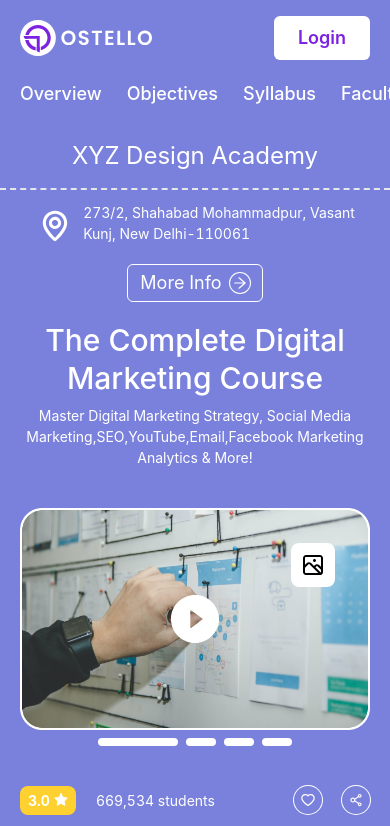
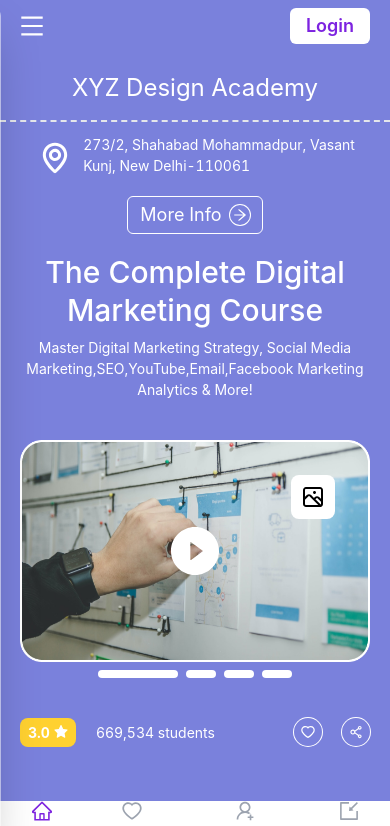
Before and after one commit to albiummid/ostello, a React (Create React App) app: page / in a window 390 px wide. Shown: the top 826 px of the page. Built offline with nearby package versions, Linux system fonts and the light colour scheme.

Commit message:
navbar and bottom bar complete

```diff
--- a/src/components/Header.js
+++ b/src/components/Header.js
@@ -119,7 +119,7 @@ export default function Header() {
         </div>
       </div>
       <div className=' mx-10'>
-        <section className=' xl:max-w-[1347px]  Card flex justify-evenly text-[#414141] p-10 md:p-5 rounded-3xl md:flex-row flex-col sm:mx-auto  bg-white mx-auto   lg:gap-5  shadow-xl  md:-mt-[130px] -mt-[150px] z-[999] my-10 '>
+        <section className=' xl:max-w-[1347px]  Card flex justify-evenly text-[#414141] p-10 md:p-5 rounded-3xl md:flex-row flex-col sm:mx-auto  bg-white mx-auto   lg:gap-5  shadow-xl  md:-mt-[130px] -mt-[150px] my-10 '>
           <div className='px-2 py-1 flex flex-col items-center font-medium justify-center  '>
             <p className='text-xl lg:text-2xl  mb-3'>1 Month</p>
             <div className='flex items-center gap-1'>
--- /dev/null
+++ b/src/components/Layout/BottomBar.jsx
@@ -0,0 +1,77 @@
+import {
+  HeartOutlined,
+  HomeOutlined,
+  ImportOutlined,
+  UserAddOutlined,
+  UserOutlined,
+} from '@ant-design/icons'
+import { Affix } from 'antd'
+import React, { useState } from 'react'
+
+export default function BottomBar() {
+  const [isLoggedIn, setIsLoggedIn] = useState(false)
+  const activeUrl = '/'
+  const navIconClasses = `
+
+   text-xl
+  `
+  const bottomNavs = [
+    {
+      title: 'Home',
+      url: '/',
+      icon: <HomeOutlined className={navIconClasses} />,
+    },
+    {
+      title: 'Wishlist',
+      url: '/wishlist',
+      icon: <HeartOutlined className={navIconClasses} />,
+    },
+    {
+      title: 'Invite & Earn',
+      url: '/inviteAndEarn',
+      icon: <UserAddOutlined className={navIconClasses} />,
+    },
+    {
+      title: 'Account',
+      url: '/account',
+      icon: (
+        <UserOutlined
+          className={navIconClasses}
+          onClick={() => setIsLoggedIn(false)}
+        />
+      ),
+    },
+    {
+      title: 'Login',
+      url: '/login',
+      icon: (
+        <ImportOutlined
+          className={navIconClasses}
+          onClick={() => setIsLoggedIn(true)}
+        />
+      ),
+    },
+  ]
+
+  return (
+    <div className='sm:hidden'>
+      <Affix offsetBottom={0} className=' '>
+        <div className='bg-white  flex justify-around'>
+          {bottomNavs.map((item, i) => (
+            <div
+              key={i}
+              className={` flex items-center justify-center flex-col mx-2 font-medium  ${
+                activeUrl === item.url ? 'text-[#7D23E0]' : 'text-gray-400'
+              } ${item.title === 'Account' && !isLoggedIn && 'hidden'} ${
+                item.title === 'Login' && isLoggedIn && 'hidden'
+              }`}
+            >
+              <span>{item.icon}</span>
+              <p>{item.title}</p>
+            </div>
+          ))}
+        </div>
+      </Affix>
+    </div>
+  )
+}
--- a/src/components/Layout/Layout.jsx
+++ b/src/components/Layout/Layout.jsx
@@ -3,14 +3,17 @@ import Footer from './Footer'
 import Navbar from './Navbar'
 import PageWrapper from './PageWrapper'
 import { Toaster } from 'react-hot-toast'
+import BottomBar from './BottomBar'
 
 export default function Layout({ children }) {
   return (
     <div className='relative '>
       <Toaster position='bottom-center' reverseOrder={false} />
       <Navbar />
+      <div></div>
       <PageWrapper>{children}</PageWrapper>
       <Footer />
+      <BottomBar />
     </div>
   )
 }
--- a/src/components/Layout/Navbar.js
+++ b/src/components/Layout/Navbar.js
@@ -1,55 +1,153 @@
+import {
+  CloseOutlined,
+  FileOutlined,
+  FormOutlined,
+  HeartOutlined,
+  HomeOutlined,
+  IdcardOutlined,
+  ImportOutlined,
+  MenuOutlined,
+  QuestionCircleOutlined,
+  StarOutlined,
+  UnorderedListOutlined,
+  UserAddOutlined,
+  UserOutlined,
+} from '@ant-design/icons'
 import { Affix } from 'antd'
 import React, { useState } from 'react'
 import { Link } from 'react-scroll/modules'
+import { constants } from '../../constants'
 import logo from '../../images/logo.svg'
 import logoWH from '../../images/logoWhiteBG.svg'
 
 export default function Navbar() {
+  const { icons } = constants
   const [isAffixed, setIsAffixed] = useState(false)
   const [activeSection, setActiveSection] = useState(null)
+  const [isActive, setIsActive] = useState(false)
+  const iconStyle = `flex items-center text-2xl `
 
   const links = [
     {
       title: 'Overview',
+      icon: <UnorderedListOutlined className={iconStyle} />,
     },
     {
       title: 'Objectives',
+      icon: <FormOutlined className={iconStyle} />,
     },
     {
       title: 'Syllabus',
+      icon: <FileOutlined className={iconStyle} />,
     },
     {
       title: 'Faculty',
+      icon: <IdcardOutlined className={iconStyle} />,
     },
     {
       title: 'Reviews',
+      icon: <StarOutlined className={iconStyle} />,
     },
     {
       title: 'FAQ',
+      icon: <QuestionCircleOutlined className={iconStyle} />,
     },
   ]
+
   return (
-    <div name=''>
-      <Affix offsetTop={0} className='' onChange={(e) => setIsAffixed(e)}>
-        <nav
-          className={`flex gap-5 items-center justify-between py-4  pb-3 md:mb-0 px-5 lg:px-10 xl:px-20 2xl:px-40  ${
-            isAffixed ? 'bg-white hidden md:flex items-center ' : 'bg-[#7A81DC]'
+    <div>
+      <Affix offsetTop={0} onChange={(e) => setIsAffixed(e)} className=''>
+        <div
+          className={isAffixed ? 'relative bg-white ' : 'bg-[#7A81DC] relative'}
+        >
+          <>
+            <div
+              className={` absolute  inset-0 w-[85%] h-screen rounded-r-2xl px-5 py-10 flex flex-col justify-around bg-[#ffffff]  sm:hidden   z-[999] ease-in-out transition-all duration-300 shadow-2xl  ${
+                isActive ? '-translate-x-0' : '-translate-x-full'
+              } `}
+            >
+              <div className='flex justify-between items-center'>
+                <img className={`w-40 md:hidden `} src={logoWH} alt='' />
+                <CloseOutlined
+                  className='text-2xl flex items-center'
+                  onClick={() => setIsActive(false)}
+                />
+              </div>
+              <div className='ml-5 '>
+                {links.map((item, i) => (
+                  <div
+                    className={`flex   gap-5  items-center py-2 cursor-pointer text-lg font-medium my-2  active:text-[#7D23E0] `}
+                  >
+                    <span
+                      className={`${
+                        i === activeSection
+                          ? ' text-[#7D23E0]'
+                          : 'text-[#414141]'
                       }`}
                     >
+                      {item.icon}
+                    </span>
+                    <Link
+                      onClick={() => setIsActive(!isActive)}
+                      to={item.title}
+                      smooth={true}
+                      spy={true}
+                      className={`${
+                        i === activeSection
+                          ? ' text-[#7D23E0]'
+                          : 'text-[#414141]'
+                      }`}
+                      activeClass=''
+                      key={i}
+                      onSetActive={(e) => {
+                        setActiveSection(i)
+                        console.log(e)
+                      }}
+                    >
+                      {item.title}
+                    </Link>
+                  </div>
+                ))}
+              </div>
+              <div>
+                <div
+                  className={`flex ml-5   gap-5  items-center py-2 cursor-pointer text-lg  my-5  active:text-[#7D23E0]`}
+                >
+                  <span className='text-[#414141]'>
+                    <ImportOutlined className={iconStyle} />
+                  </span>
+                  <Link to={'/login'} smooth={true} spy={true} activeClass=''>
+                    Login
+                  </Link>
+                </div>
+              </div>
+            </div>
+          </>
+
+          <div className={isAffixed ? 'bg-white  ' : 'bg-[#7A81DC]'}>
+            <nav
+              className={`relative container mx-auto flex gap-5 items-center justify-between py-2 md:mb-0 px-5 sm:px-0 md:flex  `}
+            >
               <img
-            className={`md:w-[230px] w-[132px] `}
+                className={`xl:w-80 sm:w-40 hidden sm:block `}
                 src={isAffixed ? logoWH : logo}
                 alt=''
               />
+              <MenuOutlined
+                onClick={() => setIsActive(true)}
+                className={`text-2xl flex items-center sm:hidden ${
+                  isAffixed ? 'text-[#7d23e0]' : 'text-white'
+                }`}
+              />
 
-          <div className='md:flex items-center w-full justify-around  hidden select-none '>
+              <div className='sm:flex items-center w-full justify-around  hidden select-none '>
                 {links.map((item, i) => (
                   <div className='flex flex-col justify-center items-center py-2  '>
                     <Link
                       to={item.title}
                       smooth={true}
                       spy={true}
-                  className={`cursor-pointer text-md xl:text-xl   active:text-[#7D23E0] ${
+                      className={`cursor-pointer text-xl xl:text-2xl   active:text-[#7D23E0] ${
                         i === activeSection
                           ? ' text-[#7D23E0]'
                           : isAffixed
@@ -78,7 +176,7 @@ export default function Navbar() {
               </div>
 
               <button
-            className={`  font-semibold  xl:px-3 px-6 py-2  md:py-3  md:text-lg xl:text-2xl text-lg rounded-md active:opacity-80 md:w-[110px] xl:w-[190px] ${
+                className={`  font-semibold  xl:px-10 px-4 py-1  xl:py-3  md:text-lg xl:text-2xl text-lg rounded-md active:opacity-80 md:w-[110px] xl:w-[190px] ${
                   isAffixed
                     ? 'bg-[#7D23E0] text-[#ffffff]'
                     : 'text-[#7D23E0] bg-[#ffffff]'
@@ -87,46 +185,7 @@ export default function Navbar() {
                 Login
               </button>
             </nav>
-      </Affix>
-
-      <Affix
-        offsetTop={0}
-        className='bg-[#7A81DC]'
-        onChange={(e) => setIsAffixed(e)}
-      >
-        <div
-          className={
-            ' gap-[25px] flex text-lg lg:text-lg sm:justify-around font-medium md:hidden overflow-x-scroll md:text-2xl  select-none no-scrollbar px-5  ' +
-            (isAffixed && 'bg-white ')
-          }
-        >
-          {links.map((item, i) => (
-            <div className='flex flex-col items-center py-2 '>
-              <Link
-                to={item.title}
-                smooth={true}
-                spy={true}
-                className={`cursor-pointer  active:text-[#7D23E0] ${
-                  i === activeSection
-                    ? ' text-[#7D23E0]'
-                    : isAffixed
-                    ? 'text-[#414141]'
-                    : 'text-white'
-                }`}
-                activeClass=''
-                key={i}
-                onSetActive={() => setActiveSection(i)}
-              >
-                {item.title}
-              </Link>
-              <div
-                className={
-                  ' bg-[#7D23E0] h-1 w-[50%] rounded-lg ' +
-                  (i !== activeSection && 'hidden')
-                }
-              />
           </div>
-          ))}
         </div>
       </Affix>
     </div>
--- a/src/constants/icons.js
+++ b/src/constants/icons.js
@@ -15,6 +15,7 @@ import user from '../images/icons/user.svg'
 import money from '../images/icons/money.svg'
 import stopwatch from '../images/icons/stopwatch.svg'
 import share from '../images/icons/share.png'
+import hamberger from '../images/icons/hamberger.svg'
 export const icons = {
   arrowRight,
   heart,
@@ -33,4 +34,5 @@ export const icons = {
   user,
   money,
   stopwatch,
+  hamberger,
 }
```
Also changed, not shown: src/components/Layout/Footer.js (+8 -10 lines), src/images/footerLogo.svg (added), src/images/icons/hamberger.svg (added). Lines whose indentation alone changed are shown as unchanged.
